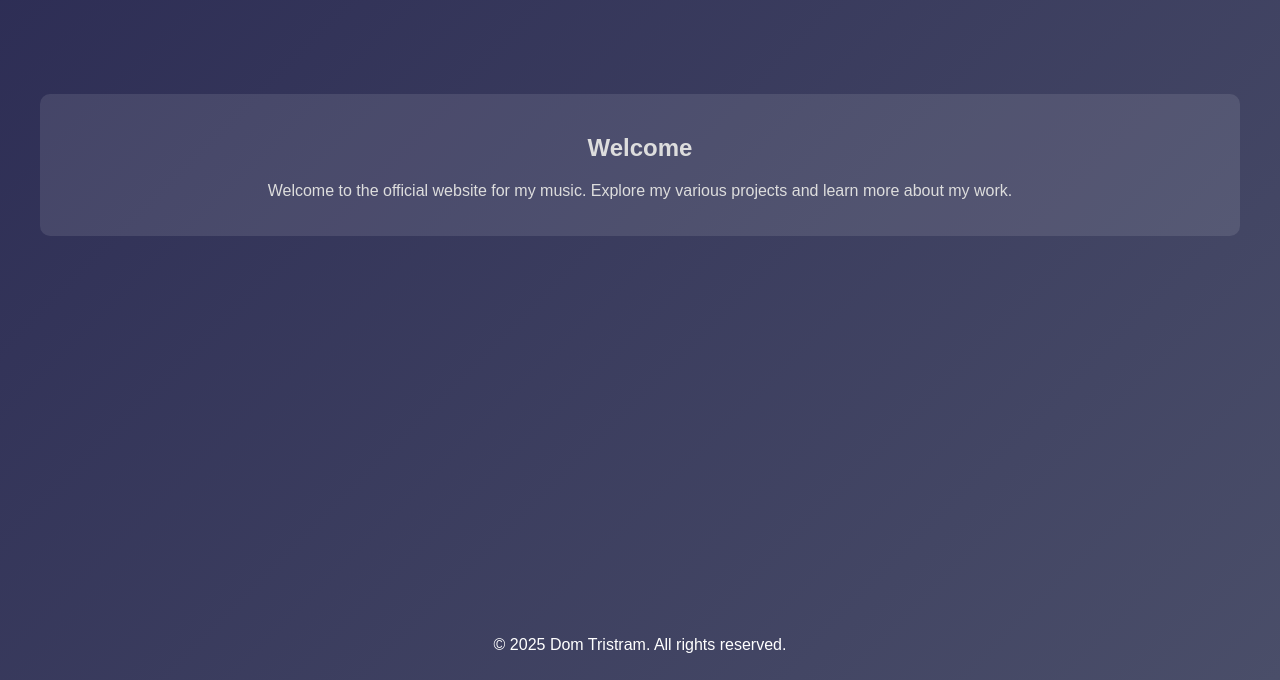
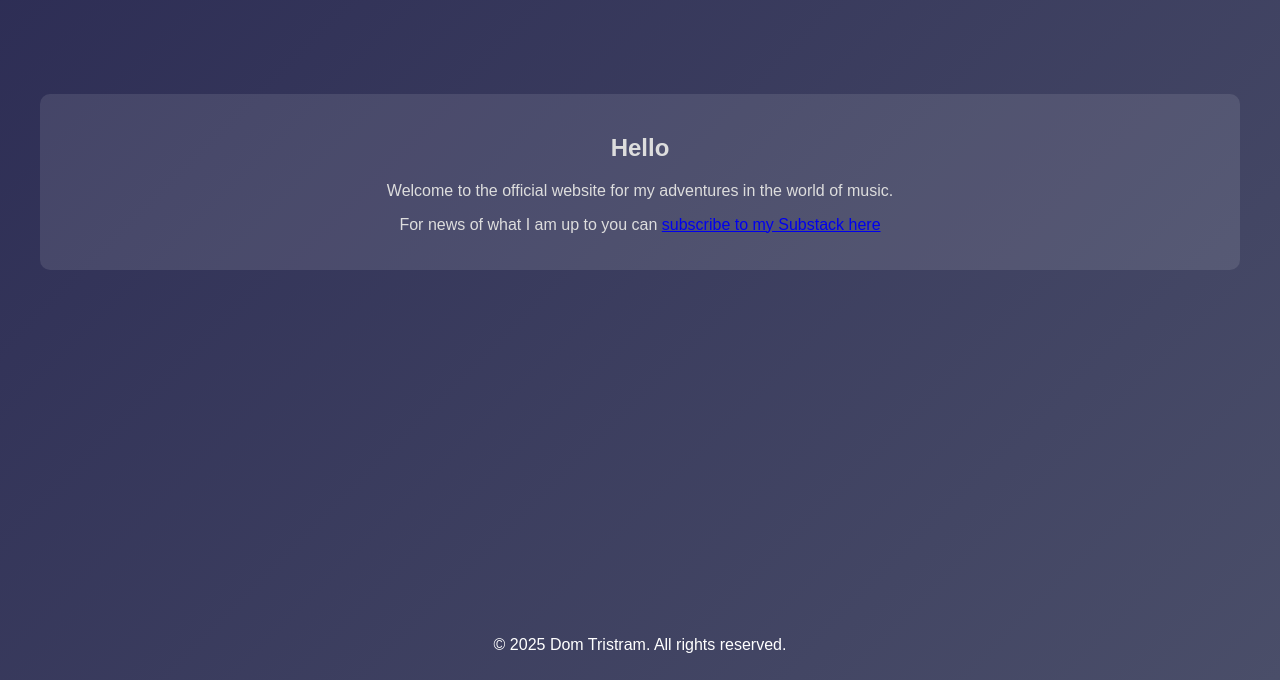
Before and after one commit to dominictristram/domtristrammusic-web, a plain HTML site: page index.html in a window 1280 px wide. Shown: the part 120-800 px from the top of the page. Drawn offline with Linux system fonts and the light colour scheme.

Commit message:
Added link to substack

```diff
--- a/index.html
+++ b/index.html
@@ -20,11 +20,16 @@
     </header>
     <main>
 <section>
-        <h2>Welcome</h2>
-        <p>Welcome to the official website for my music. Explore my various projects and
-        learn more about my work.</p>
+        <h2>Hello</h2>
+        <p>Welcome to the official website for my adventures in the world of music.</p>
+
+        <p>For news of what I am up to you can <a href="https://domtristrammusic.substack.com">subscribe to my Substack here</a></p>
     </section>
-    </main>
+
+                </main>
+
+
+
     <footer>
         <p>&copy; 2025 Dom Tristram. All rights reserved.</p>
     </footer>
```
